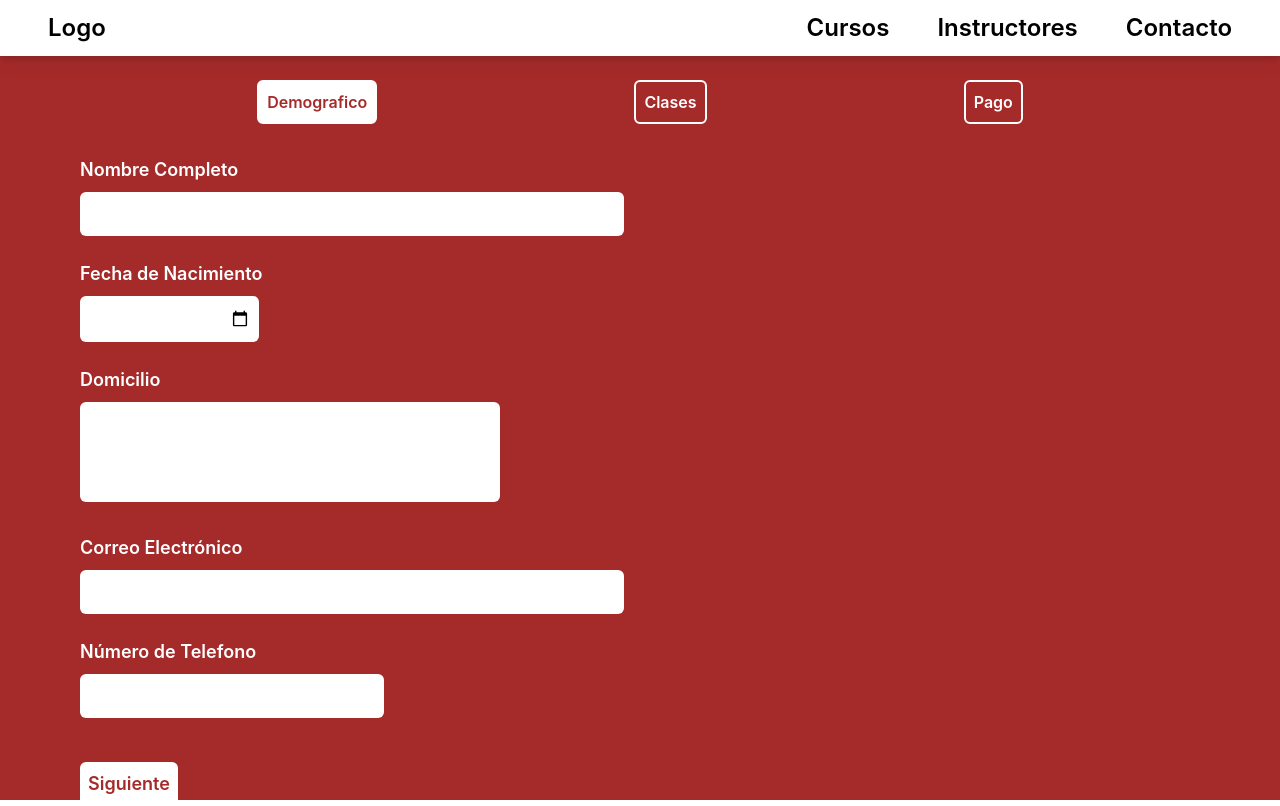
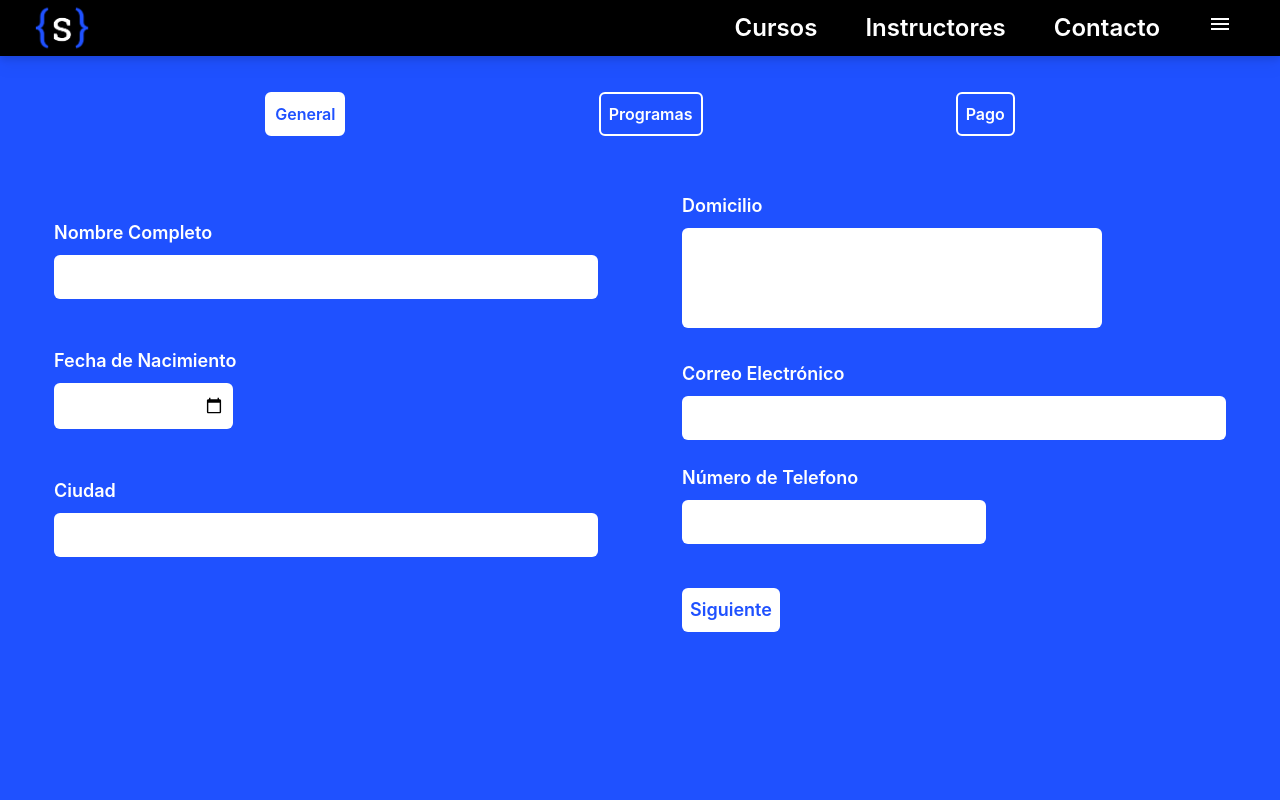
Before and after one commit to marco3479/Sintaxis, a Next.js app: page /inscripcion in a window 1280 px wide. Built offline with nearby package versions, Linux system fonts and the light colour scheme.

Commit message:
updated form and design

```diff
--- a/components/Button.tsx
+++ b/components/Button.tsx
@@ -2,14 +2,15 @@ import { MouseEventHandler } from "react";
 
 type ButtonProps = {
     onClick?: MouseEventHandler<HTMLButtonElement> | undefined;
+    className?: string;
     children: any;
 }
 
-const Button = ({children, onClick}: ButtonProps) => {
+const Button = ({children, onClick, className}: ButtonProps) => {
     return (
         <button
         onClick={onClick}
-        className='bg-white text-brown font-semibold rounded-md p-2 text-lg border-none mt-5 hover:shadow-xl shadow-black'
+        className={`bg-white text-blue font-semibold rounded-md p-2 text-lg border-none mt-5 hover:shadow-xl shadow-black ${className}`}
         >
           {children}
         </button>
--- a/components/Layout.tsx
+++ b/components/Layout.tsx
@@ -1,16 +1,57 @@
+import Head from "next/head";
+import Link from "next/link";
 import Navbar from "./Navbar";
 
 export default function Layout ({ children }:any) {
     return (
+        <>
+        <Head>
+            <link rel="stylesheet" href="https://fonts.googleapis.com/icon?family=Material+Icons"/>
+        </Head>
         <div
-        style={{position: 'absolute', display: 'flex', flexDirection: 'column', width: '100%', height: '100%'}}
+        style={{position: 'absolute', display: 'flex', flexDirection: 'column', width: '100vw', height: '100vh'}}
         >
             <Navbar/>
             <main
-            className='bg-brown text-white w-full h-[93%]  relative'
+            className='bg-blue text-white w-full h-[93%]  relative overflow-y-auto p-3'
             >
                 {children}
             </main>
+            <div
+            className='hidden p-5 text-3xl z-2 text-right flex-col sm:hidden h-full bg-opacity-90 bg-black min-w-min right-0'
+            id='menuOptions'
+            >
+                <br/>
+                <br/>
+                <h2
+                className='font-semibold right-2'
+                >
+                    <Link
+                    href='cursos'
+                    >
+                        Cursos
+                    </Link>
+                </h2>
+                <br/>
+                <h2
+                className='font-semibold right-2'
+                >
+                    <Link
+                    href='instructores'
+                    >
+                        Instructores
+                    </Link>
+                </h2>
+                <br/>
+                <h2
+                className='font-semibold right-2'
+                >
+                    <Link href='contacto'>
+                        Contacto
+                    </Link>
+                </h2>
+            </div>
         </div>
+        </>
     )
 }
--- a/components/Navbar.tsx
+++ b/components/Navbar.tsx
@@ -1,22 +1,35 @@
 import Link from "next/link"
+import Image from 'next/image'
+import Logo from '../public/images/LogoType.png'
+
 
 const Navbar = () => {
     return (
       <div
-      className='bg-white z-[2] text-black w-full font-semibold h-[7%] relative flex flex-row text-2xl justify-between items-center drop-shadow-lg'
+      className=' bg-black z-[3] text-white w-full font-semibold h-[7%] relative flex flex-row text-2xl justify-between items-center drop-shadow-lg '
       >
-        <h1
-        className='justify-self-start ml-12'
+        <div
+        className='justify-self-start ml-8'
         >
             <Link href='/'>
-                Logo
+                <Image
+                alt='Logo'
+                className='relative translate-y-1 hover:cursor-pointer'
+                width='60%'
+                height='60%'
+                //layout='fill'
+
+                //objectFit="cover"
+                //objectPosition='0% 30%'
+                src={Logo}
+                />
             </Link>
-        </h1>
+        </div>
         <div
-        className="flex flex-row justify-end"
+        className="flex flex-row justify-end "
         >
             <h2
-            className='mr-12 '
+            className='hidden sm:flex mr-12 '
             >
             <Link
             href='cursos'
@@ -25,7 +38,7 @@ const Navbar = () => {
             </Link>
             </h2>
             <h2
-            className='mr-12 font-semibold'
+            className=' hidden sm:flex mr-12 font-semibold'
             >
             <Link
             href='instructores'
@@ -34,12 +47,26 @@ const Navbar = () => {
             </Link>
             </h2>
             <h2
-            className='mr-12 font-semibold'
+            className='hidden sm:flex  mr-12 font-semibold'
             >
             <Link href='contacto'>
                 Contacto
             </Link>
             </h2>
+            <button
+            onClick={(e) => {
+                const menu = document.getElementById('menuOptions') as HTMLElement;
+                menu.classList.toggle('hidden');
+                menu.classList.toggle('absolute');
+                menu.classList.toggle('flex');
+            }}
+            >
+                <i
+                className='material-icons text-3xl sm:hidden mr-12 font-semibold'
+                >
+                    menu
+                </i>
+            </button>
         </div>
     </div>
     )
--- a/package.json
+++ b/package.json
@@ -9,7 +9,9 @@
     "lint": "next lint"
   },
   "dependencies": {
+    "@types/nodemailer": "^6.4.5",
     "next": "12.2.5",
+    "nodemailer": "^6.7.8",
     "react": "18.2.0",
     "react-dom": "18.2.0"
   },
--- a/pages/index.tsx
+++ b/pages/index.tsx
@@ -24,7 +24,7 @@ const Home: NextPage = () => {
         src={HomePagePicture}
         />
         <div
-        className='z-[2] m-24 absolute bg-brown rounded-md bottom-16 p-5 shadow-black shadow-lg'
+        className='z-[2] m-24 absolute bg-blue rounded-md bottom-16 p-5 shadow-black shadow-lg'
         >
           <h1
           className='text-5xl'
--- a/pages/inscripcion.tsx
+++ b/pages/inscripcion.tsx
@@ -1,136 +1,64 @@
 import { useState } from "react";
 import Button from "../components/Button";
 
+
+export interface generalData {
+    name: string,
+    birthdate: string,
+    address: string,
+    city: string,
+    email: string,
+    phoneNumber: string
+}
+
 const Inscripcion = () => {
 
+
     const [dias, setDias] = useState<string|undefined>();
-    const [fase, setFase] = useState<string>('Demografico');
+    const [phase, setPhase] = useState<string>('General');
+
+
+    const phases = ['General', 'Programas', 'Pago'];
 
 
 
 
-
-    const fases = ['Demografico', 'Clases', 'Pago'];
-
-
-    interface demographicData {
-        name: string,
-        birthdate: string,
-        address: string,
-        email: string,
-        phoneNumber: string
-    }
-
-    const [ demographicData, setDemographicData] = useState<demographicData>({
+    const [ generalData, setGeneralData] = useState<generalData>({
         name: '',
         birthdate: '',
         address: '',
+        city: '',
         email: '',
         phoneNumber: ''
     })
 
+    const SendEmail = async (e:any) => {
+        e.preventDefault();
+        fetch('/api/subscribe', {
+            method: 'POST',
+            headers: {
+              'Accept': 'application/json, text/plain, */*',
+              'Content-Type': 'application/json'
+            },
+            body: JSON.stringify(generalData)   // ADD OTHER DATA HERE (PROGRAMS AND OTHER)
+          }).then((res) => {
+            console.log('Response received')
+            if (res.status === 200) {
+              console.log('Response succeeded!')
+              /*setSubmitted(true)
+              setName('')
+              setEmail('')
+              setBody('')*/
+            }})
+        /*axios.post('/api/sendEmail', {generalData.email})
+        .then((res) => {
+                alert('Send Email To You')
+            })
+        .catch ((e) => console.log(e))*/
+    }
 
-
-    return (
-        <>
-        <br/>
-        <ul
-        className='flex flex-row justify-evenly '
-        >
-            {fases.map((Fase, index) => (
-                <li
-                className={`border-white hover:cursor-pointer font-semibold border-2 p-2 rounded-md ${fase == Fase ? 'bg-white text-brown' : ''}`}
-                key={index}
-                onClick={() => {
-                    setFase(Fase)
-                }}
-                >
-                    {Fase}
-                </li>
-            ))}
-        </ul>
-        <div
-        className="ml-20 mt-8 overflow-y-auto"
-        >
-            <form>
-                {fase == 'Demografico'
-                ?             <>
-                <label className="text-lg font-semibold" htmlFor='NombreCompleto'>
-                    Nombre Completo
-                    <br/>
-                    <input size={40} value={demographicData.name} className='p-2 mt-2 rounded-md ' type='text' id='NombreCompleto'
-                    onChange={(e) => {setDemographicData((dD: demographicData) => (
-                    {
-                        ...dD,
-                        name: e.target.value
-                    }
-                    ))}}
-                    />
-                </label>
-                <br/>
-                <br/>
-                <label className="text-lg font-semibold" htmlFor='FechaDeNac'>
-                    Fecha de Nacimiento
-                    <br/>
-                    <input className='p-2 mt-2 rounded-md ' type='date' id='FechaDeNac'
-                    value={demographicData.birthdate}
-                    onChange={(e) => setDemographicData((dD:demographicData) => ({
-                        ...dD,
-                        birthdate: e.target.value
-                    }))}
-                    />
-                </label>
-                <br/>
-                <br/>
-                <label className="text-lg font-semibold" htmlFor='Domicilio'>
-                    Domicilio
-                    <br/>
-                    <textarea className='p-2 resize-none mt-2 w-[420px] h-[100px] rounded-md '  id='Domicilio'
-                    value={demographicData.address}
-                    onChange={(e) => setDemographicData((dD:demographicData) => ({
-                        ...dD,
-                        address: e.target.value
-                    }))}
-                    />
-                </label>
-                <br/>
-                <br/>
-                <label className="text-lg font-semibold" htmlFor='Email'>
-                    Correo Electrónico
-                    <br/>
-                    <input size={40} className=' p-2 mt-2 rounded-md ' type='email' id='Email'
-                    value={demographicData.email}
-                    onChange={(e) => setDemographicData((dD:demographicData) => ({
-                        ...dD,
-                        email: e.target.value
-                    }))}
-                    />
-                </label>
-                <br/>
-                <br/>
-                <label className="text-lg font-semibold" htmlFor='Telefono'>
-                    Número de Telefono
-                    <br/>
-                    <input type='tel' className='p-2 mt-2 rounded-md 'id='Telefono'
-                    value={demographicData.phoneNumber}
-                    onChange={(e) => setDemographicData((dD:demographicData) => ({
-                        ...dD,
-                        phoneNumber: e.target.value
-                    }))}
-                    />
-                </label>
-                <br/>
-                <br/>
-                <Button
-                onClick={() => { setFase('Clases'); console.log(demographicData) }}
-                >
-                    Siguiente
-                </Button>
-                </>
-                : null}
-
-                {fase == 'Clases'
-                ? <>
+    const ClasesDeprecated = () => {
+        return (<>
         <label className="text-lg font-semibold"  htmlFor='diasDeseados'>
             Días de semana deseados
             <br/>
@@ -166,23 +94,23 @@ const Inscripcion = () => {
             <select id='horaDeseada' className='p-2 mt-2 rounded-md '>
                 {dias != 'sabado' && dias != 'domingo' ?
                 <>
-                        <option>
+                <option value=''>
                     Escoja una opción
                 </option>
-                        <option value='2:00PM'>
-                            2:00 PM
+                <option value='3:00PM'>
+                    3:00 PM
                 </option>
                 <option value='4:30PM'>
                     4:30 PM
                 </option>
-                        <option value='5:45PM'>
-                            5:45 PM
+                <option value='6:00PM'>
+                    6:00 PM
                 </option>
-                        <option value='7:00PM'>
-                            7:00 PM
+                <option value='7:30PM'>
+                    7:30 PM
                 </option>
-                        <option value='8:15PM'>
-                            8:15 PM
+                <option value='9:00PM'>
+                    9:00 PM
                 </option>
                 </> :
                 <>
@@ -208,10 +136,209 @@ const Inscripcion = () => {
         <br/>
         <br/>
         <Button
-                onClick={() => {setFase('Pago')}}
+        onClick={() => {setPhase('Pay')}}
         >
             Siguiente
         </Button>
+        </>)
+    }
+
+    const [classType, setClassType] = useState<string>('programas');
+
+    const [programSelected, setProgramSelected] = useState<string>('');
+
+    function styleMod(ClassSelected: string) {
+        if (programSelected === ClassSelected) return 'border-blue border-dashed'
+        else return 'border-[transparent]'
+    }
+
+    return (
+        <>
+        <br/>
+        <ul
+        className='flex flex-row justify-evenly '
+        >
+            {phases.map((Phase, index) => (
+                <li
+                className={`border-white border- hover:cursor-pointer font-semibold border-2 p-2 rounded-md ${phase == Phase ? 'bg-white text-blue' : ''}`}
+                key={index}
+                onClick={() => {
+                    setPhase(Phase)
+                }}
+                >
+                    {Phase}
+                </li>
+            ))}
+        </ul>
+        <div
+        className="  mt-8 overflow-y-auto"
+        >
+            <form>
+                {phase == 'General'
+                ?             <>
+                <br/>
+                <div className='flex flex-col items-center lg:flex-row justify-around relative'>
+                    <div className='flex flex-col relative'>
+                        <label className="text-lg font-semibold" htmlFor='NombreCompleto'>
+                            Nombre Completo
+                            <br/>
+                            <input size={40} value={generalData.name} className='p-2 mt-2 rounded-md ' type='text' id='NombreCompleto'
+                            onChange={(e) => {setGeneralData((dD: generalData) => (
+                            {
+                                ...dD,
+                                name: e.target.value
+                            }
+                            ))}}
+                            />
+                        </label>
+                        <br/>
+                        <br/>
+                        <label className="text-lg font-semibold" htmlFor='FechaDeNac'>
+                            Fecha de Nacimiento
+                            <br/>
+                            <input  className='p-2 mt-2 rounded-md ' type='date' id='FechaDeNac'
+                            value={generalData.birthdate}
+                            onChange={(e) => setGeneralData((dD:generalData) => ({
+                                ...dD,
+                                birthdate: e.target.value
+                            }))}
+                            />
+                        </label>
+                        <br/>
+                        <br/>
+                        <label className="text-lg font-semibold" htmlFor='Ciudad'>
+                            Ciudad
+                            <br/>
+                            <input size={40} value={generalData.city} className='p-2 mt-2 rounded-md ' type='text' id='Ciudad'
+                            onChange={(e) => {setGeneralData((dD: generalData) => (
+                            {
+                                ...dD,
+                                city: e.target.value
+                            }
+                            ))}}
+                            />
+                        </label>
+                        <br/>
+                        <br/>
+                    </div>
+                    <div
+                    className=''
+                    >
+                        <label className="text-lg font-semibold" htmlFor='Domicilio'>
+                            Domicilio
+                            <br/>
+                            <textarea className='p-2 resize-none mt-2 w-[420px] h-[100px] rounded-md '  id='Domicilio'
+                            value={generalData.address}
+                            onChange={(e) => setGeneralData((dD:generalData) => ({
+                                ...dD,
+                                address: e.target.value
+                            }))}
+                            />
+                        </label>
+                        <br/>
+                        <br/>
+                        <label className="text-lg font-semibold" htmlFor='Email'>
+                            Correo Electrónico
+                            <br/>
+                            <input size={40} className=' p-2 mt-2 rounded-md ' type='email' id='Email'
+                            value={generalData.email}
+                            onChange={(e) => setGeneralData((dD:generalData) => ({
+                                ...dD,
+                                email: e.target.value
+                            }))}
+                            />
+                        </label>
+                        <br/>
+                        <br/>
+                        <label className="text-lg font-semibold" htmlFor='Telefono'>
+                            Número de Telefono
+                            <br/>
+                            <input type='tel' className='p-2 mt-2 rounded-md 'id='Telefono'
+                            value={generalData.phoneNumber}
+                            onChange={(e) => setGeneralData((dD:generalData) => ({
+                                ...dD,
+                                phoneNumber: e.target.value
+                            }))}
+                            />
+                        </label>
+                        <br/>
+                        <br/>
+                        <Button
+                        onClick={() => { setPhase('Programs'); console.log(generalData) }}
+                        >
+                            Siguiente
+                        </Button>
+                    </div>
+                </div>
+                </>
+                : null}
+
+                {phase == 'Programas'
+                ? <>
+                <div className="flex flex-col">
+                    <div className='flex flex-row justify-center'>
+                        <div
+                        className="bg-white p-3 flex flex-col rounded-l-md text-black w-[40%]"
+                        >
+                            <label onClick={(e) => setProgramSelected('completeProgrammer')} htmlFor='completeProgrammer' className={`p-2 border-2 ${styleMod('completeProgrammer')}`}>
+                                <input checked={!!(programSelected === 'completeProgrammer')} /*className='checked:text-blue'*/  name='programs' type='radio' id='completeProgrammer' />
+                                &nbsp;&nbsp;&nbsp;
+                                <b>Complete Programmer &nbsp; ={'>'}</b> &nbsp; ?
+                            </label>
+                            <label onClick={(e) => setProgramSelected('AnalisisPython')} htmlFor='AnalisisPython' className={`p-2 border-2 ${styleMod('AnalisisPython')}`}>
+                                <input checked={!!(programSelected === 'AnalisisPython')} /*className='checked:text-blue'*/  name='programs' type='radio' id='AnalisisPython' />
+                                &nbsp;&nbsp;&nbsp;
+                                <b>Análisis de datos con Python &nbsp; ={'>'}</b> &nbsp; ?
+                            </label>
+                            <label onClick={(e) => setProgramSelected('FullstackNextjs')} htmlFor='FullstackNextjs' className={`p-2 border-2 ${styleMod('FullstackNextjs')}`}>
+                                <input checked={!!(programSelected === 'FullstackNextjs')} /*className='checked:text-blue'*/  name='programs' type='radio' id='FullstackNextjs' />
+                                &nbsp;&nbsp;&nbsp;
+                                <b>Desarrollador de Web FullStack con Next js &nbsp; ={'>'}</b> &nbsp; ?
+                            </label>
+                        </div>
+
+                        {programSelected === 'completeProgrammer'
+                        ? <div
+                        className="bg-white p-3 flex flex-col rounded-r-md  text-black w-[40%]"
+                        >
+                            <div  className={`p-2 border-2 border-[transparent]`}>
+                                &nbsp;&nbsp;&nbsp;
+                                <b>Lvl 1 &nbsp; ={'>'}</b> &nbsp; Introducción a Programación con Python.
+                            </div>
+                            <div  className={`p-2 border-2 border-[transparent]`}>
+                                &nbsp;&nbsp;&nbsp;
+                                <b>Lvl 2 &nbsp; ={'>'}</b> &nbsp; Desarrollo de Web con HTML, CSS y JavaScript, y Librerías de Python.
+                            </div>
+                            <div  className={`p-2 border-2 border-[transparent]`}>
+                                &nbsp;&nbsp;&nbsp;
+                                <b>Lvl 3 &nbsp; ={'>'}</b> &nbsp; Frameworks con Python y Typescript.
+                            </div>
+                        </div>
+                        : null}
+
+                    </div>
+                    <Button
+                    className='max-w-min self-center'
+                        onClick={() => { setPhase('Pay') }}
+                        >
+                            Siguiente
+                    </Button>
+                </div>
+                </>
+                : null}
+
+                {phase == 'Pago'
+                ? <>
+                <div className="flex flex-col">
+                    <input
+                    className='bg-white max-w-min self-center text-blue font-semibold rounded-md p-2 text-lg border-none mt-5 hover:shadow-xl shadow-black'
+                    type='submit'
+                    onClick={SendEmail}
+                    value='Inscribir'
+                    />
+
+
+                </div>
                 </>
                 : null}
             </form>
--- a/styles/globals.css
+++ b/styles/globals.css
@@ -4,6 +4,8 @@
 
 html,
 body {
+  height: 100vh;
+  width: 100vw;
   padding: 0;
   margin: 0;
   font-family: -apple-system, BlinkMacSystemFont, Segoe UI, Roboto, Oxygen,
--- a/tailwind.config.js
+++ b/tailwind.config.js
@@ -9,7 +9,8 @@ module.exports = {
       white: "#fff",
       brown: '#A52A2A',
       black: '#000',
-
+      blue: '#1F51FF',
+      purple: '#C724B1'
     },
     extend: {},
   },
```
Also changed, not shown: pages/api/subscribe.ts (added, +60 -0 lines), public/images/LogoType.png (added), 1 other file (tests, documents, lock files or other folders). Lines whose indentation alone changed are shown as unchanged.
